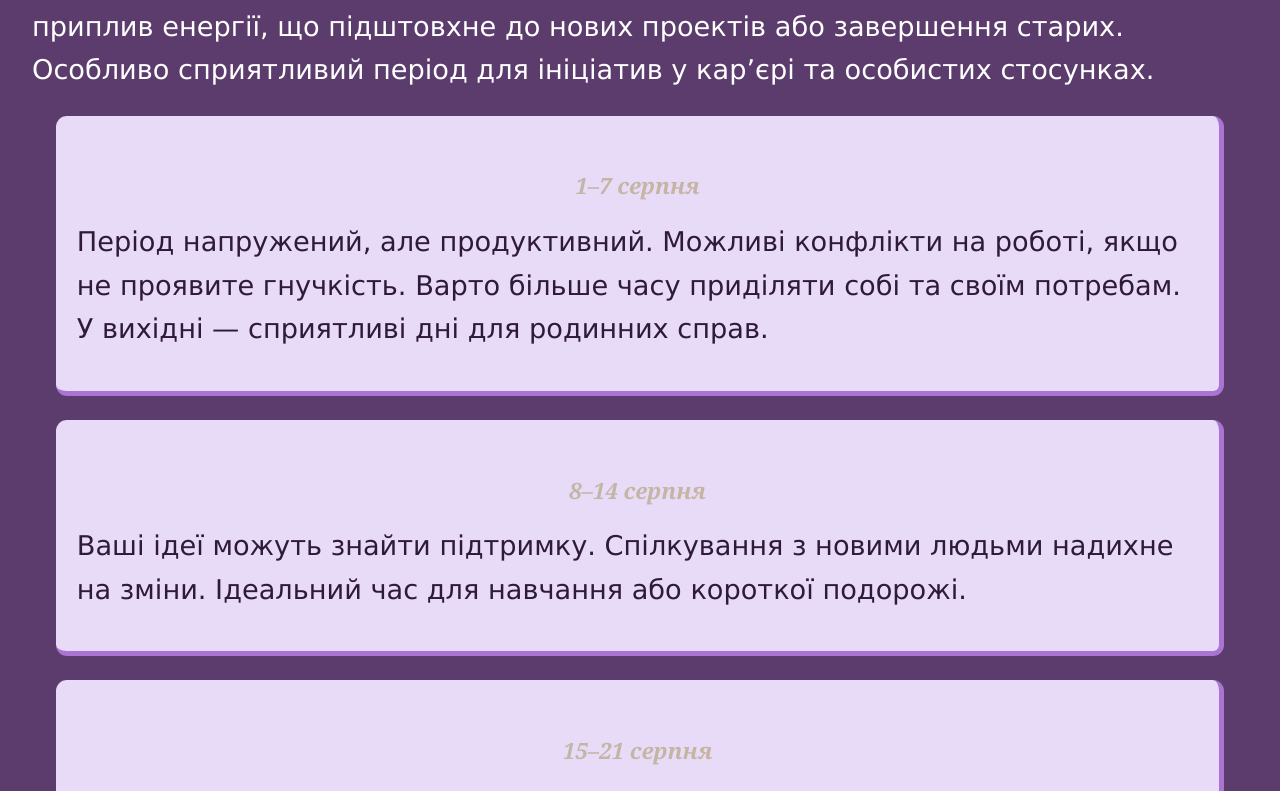
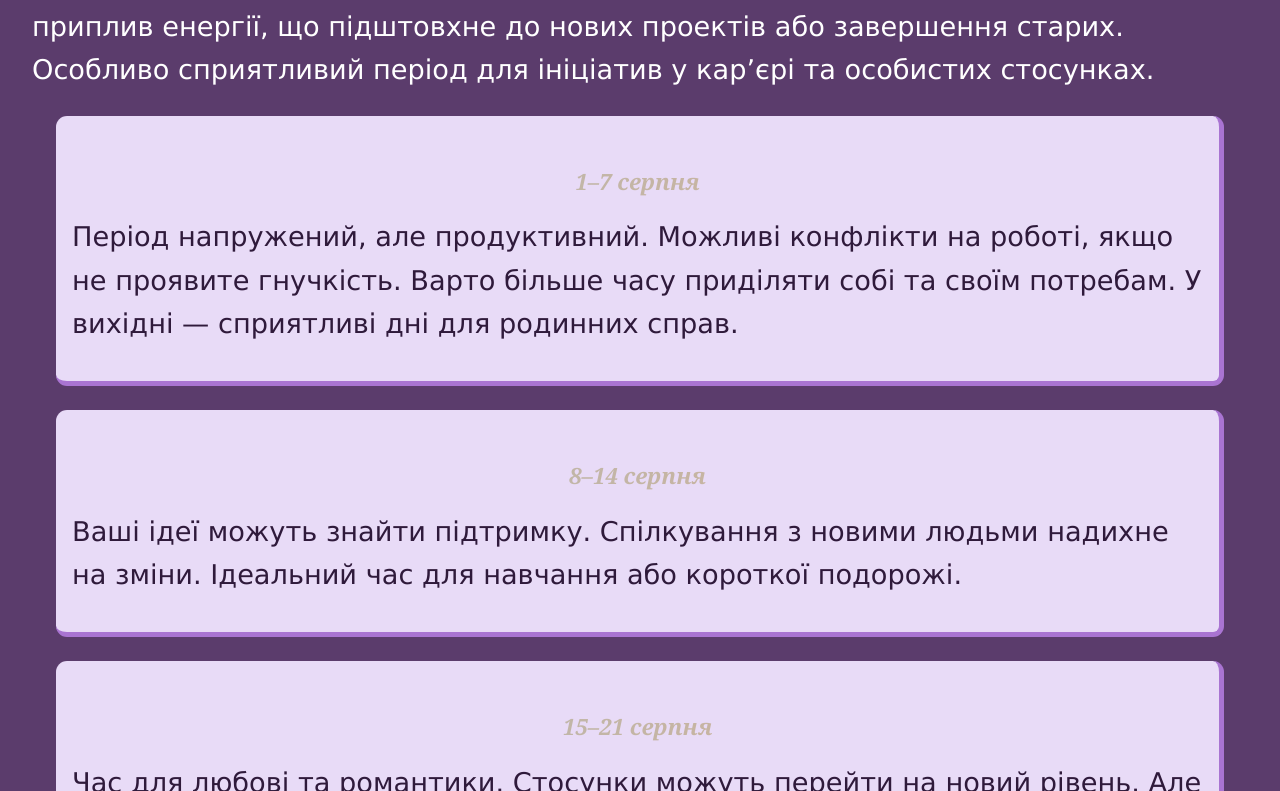
Before and after one commit to co-forester/react-astro-app, a React (Create React App) app in the folder frontend/: page /App/forecast_august_2025 in a window 1280 px wide. Shown: the part 629-1420 px from the top of the page. Built offline with nearby package versions, Linux system fonts and the light colour scheme.

Commit message:
Оновив фронтенд

```diff
--- a/frontend/src/components/ForecastAugust2025/forecastAugust2025.module.css
+++ b/frontend/src/components/ForecastAugust2025/forecastAugust2025.module.css
@@ -7,7 +7,6 @@
 }
 
 .containerLight {
-  padding: 2rem;
   background-color: #5b3c6c;
 }
  .containerDark {
@@ -27,7 +26,7 @@
 }
 .weekBlockLight, .weekBlockDark {
   margin: 1.5rem ;
-  padding: 1.3rem;
+  padding: 1rem;
   border-radius: 11px;
   border-right: 5px solid #a974d2;
   border-bottom: 5px solid #a974d2;
```
